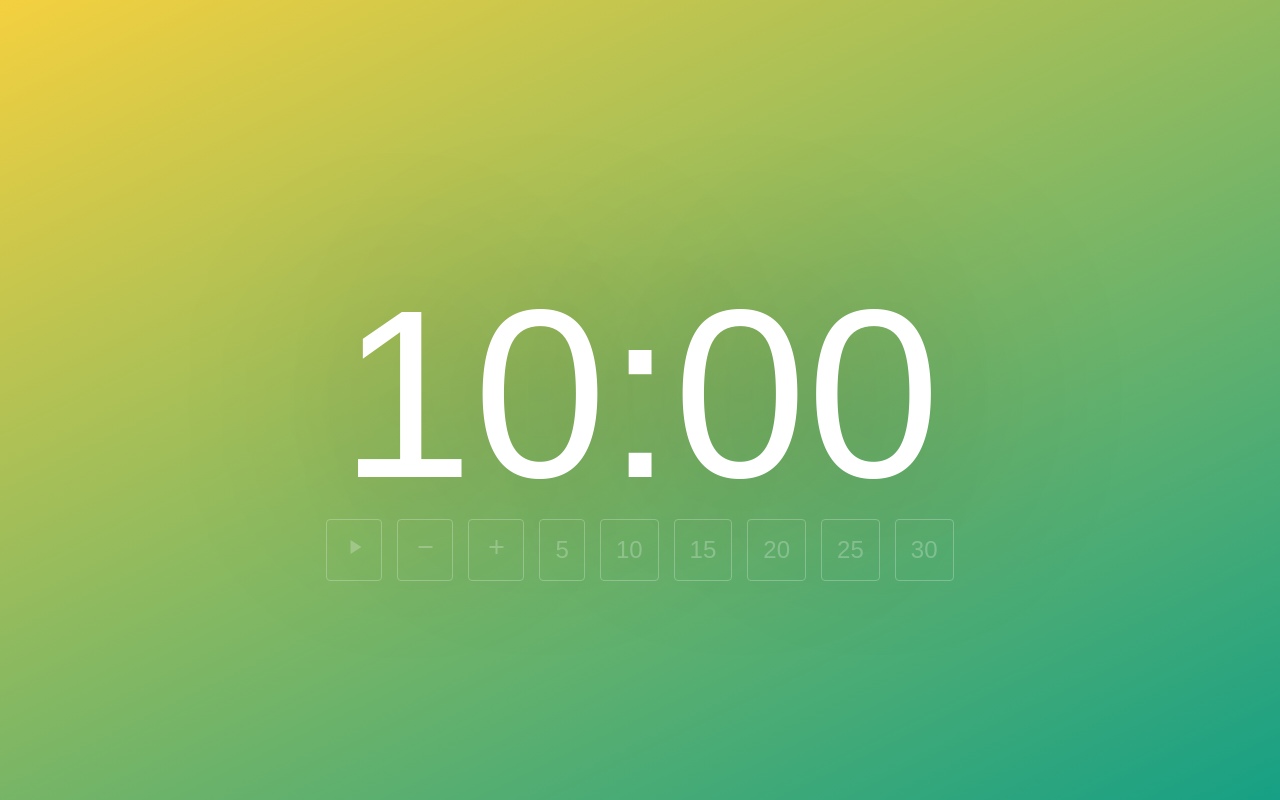
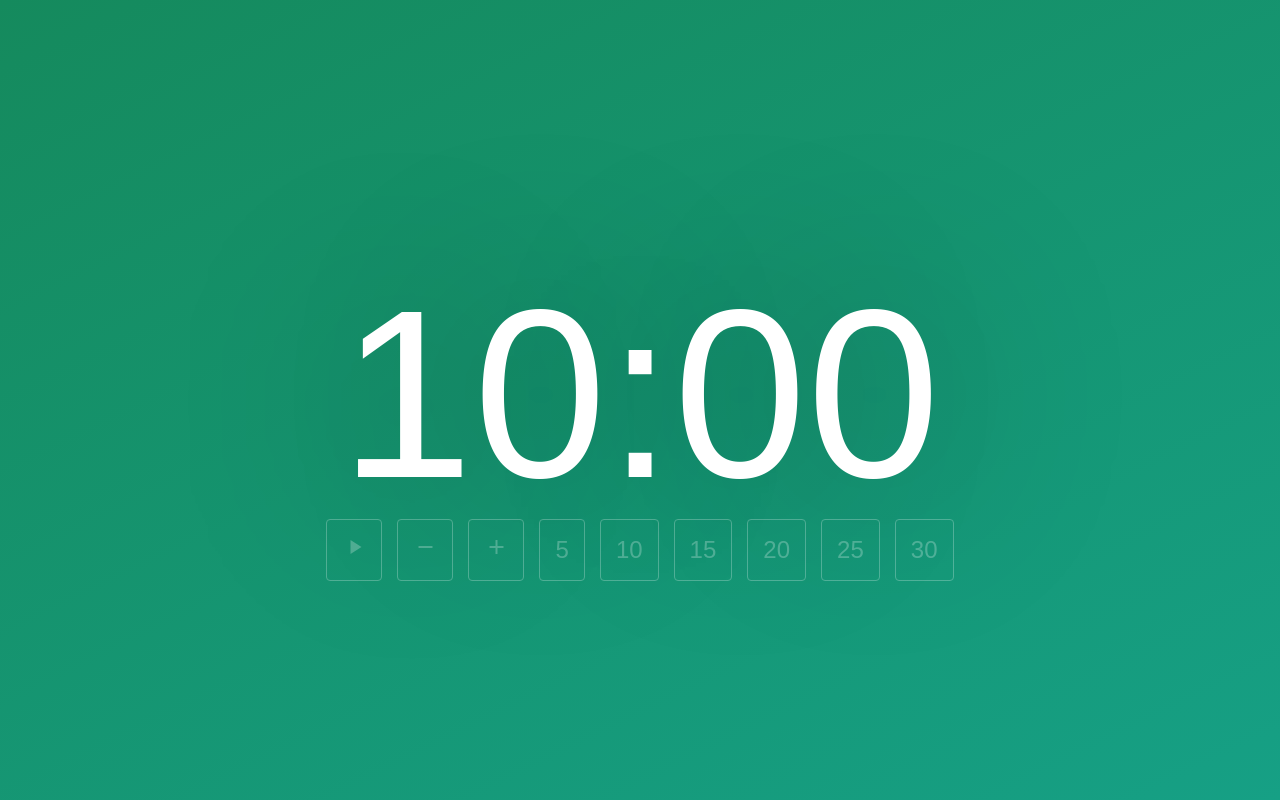
Before and after one commit to ryanmdoyle/classroomtimer, a React (Create React App) app: page / in a window 1280 px wide. Built offline with nearby package versions, Linux system fonts and the light colour scheme.

Commit message:
Background color change

```diff
--- a/src/App.css
+++ b/src/App.css
@@ -1,8 +1,8 @@
 body {
   margin: 0;
   background-color: #16A085;
-  background-image: linear-gradient(154deg, #F4D03F 0%, #16A085 100%);
-  font-family: 'Raleway', sans-serif;
+  background-image: linear-gradient(154deg, rgb(21, 138, 93) 0%, #16A085 100%);
+  font-family: sans-serif;
   text-shadow: 1px 1px 200px #00000073;
 
 }
@@ -22,7 +22,7 @@ button {
 
 button:focus {
   outline:0;
-}
+}yarn
 
 button:hover {
   opacity: 0.8;
```
